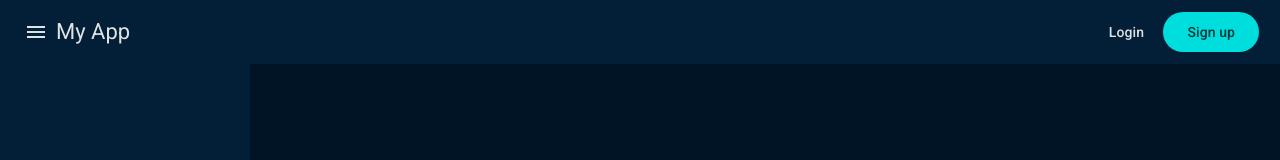
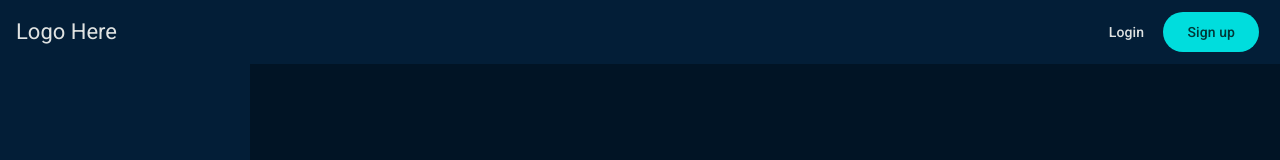
Before and after one commit to akshidas/spinner, an Angular app: page / in a window 1280 px wide. Shown: the top 160 px of the page. Built offline with nearby package versions, Linux system fonts and the light colour scheme.

Commit message:
removed unwanted code

```diff
--- a/src/app/app.component.html
+++ b/src/app/app.component.html
@@ -1,27 +1,6 @@
 <mat-toolbar class="background">
-	<button
-		mat-icon-button
-		class="example-icon"
-		aria-label="Example icon-button with menu icon"
-	>
-		<mat-icon>menu</mat-icon>
-	</button>
-	<span>My App</span>
+	<span>Logo Here</span>
 	<span class="example-spacer"></span>
-	<!-- <button
-		mat-icon-button
-		class="example-icon favorite-icon"
-		aria-label="Example icon-button with heart icon"
-	>
-		<mat-icon>favorite</mat-icon>
-	</button>
-	<button
-		mat-icon-button
-		class="example-icon"
-		aria-label="Example icon-button with share icon"
-	>
-		<mat-icon>share</mat-icon>
-	</button> -->
 	<button class="auth-btn" mat-button>Login</button>
 	<button class="auth-btn" mat-flat-button>Sign up</button>
 </mat-toolbar>
```
